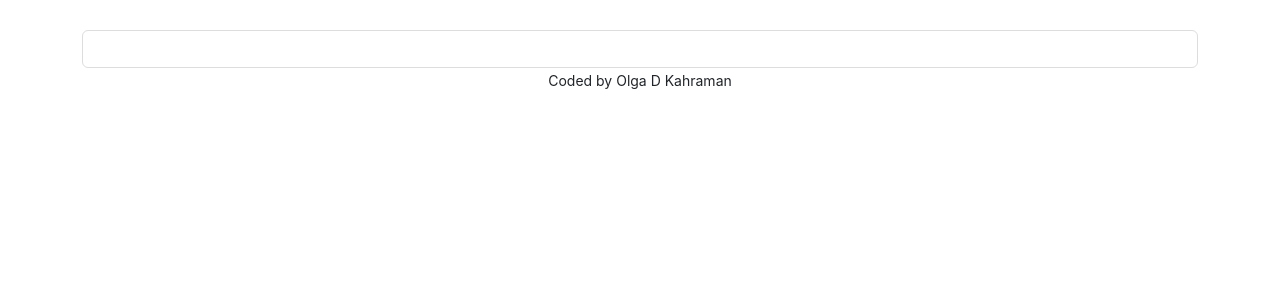
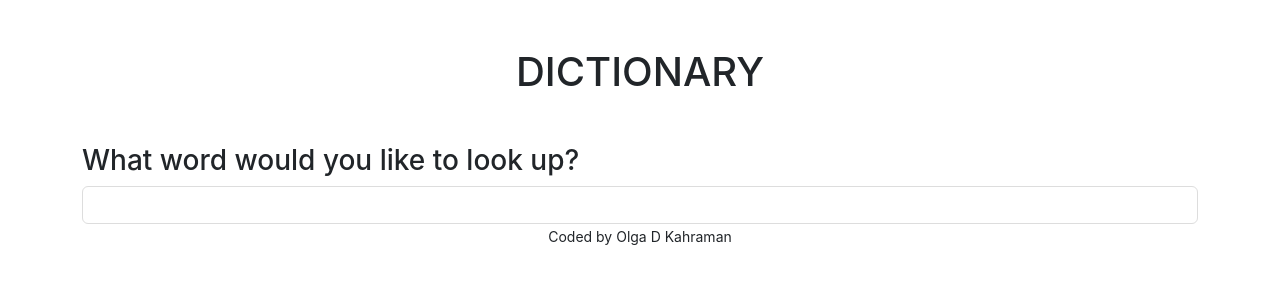
Before and after one commit to olgakahraman/dictionary-react-app, a React (Create React App) app: page / in a window 1280 px wide. Shown: the top 300 px of the page. Built offline with nearby package versions, Linux system fonts and the light colour scheme.

Commit message:
Update Dictionary.js

```diff
--- a/src/Dictionary.js
+++ b/src/Dictionary.js
@@ -26,6 +26,8 @@ export default function Dictionary() {
 
   return (
     <div className="Dictionary">
+      <h1 className="text-center m-5">DICTIONARY</h1>
+      <h3>What word would you like to look up?</h3>
       <form onSubmit={search}>
         <input type="search" onChange={handleKeywordChange} />
       </form>
```
